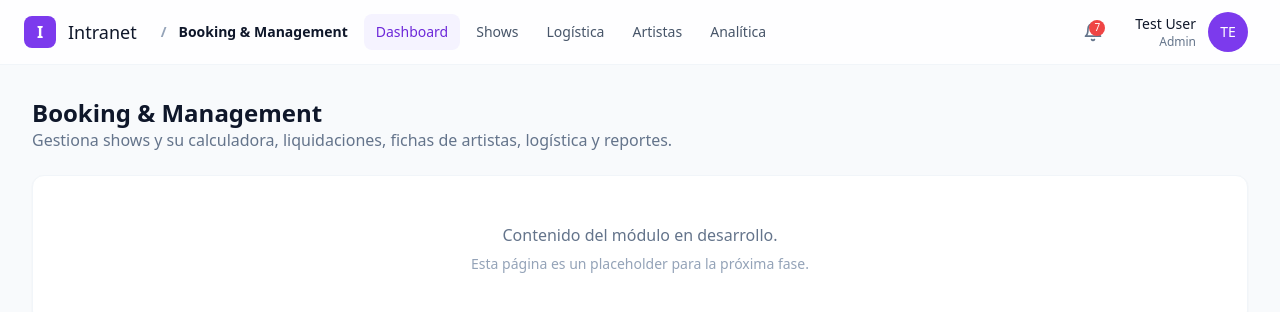
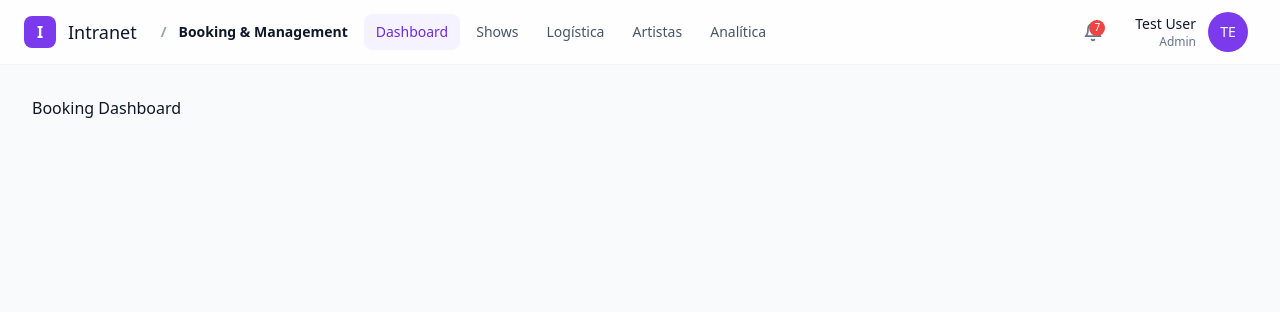
Before and after one commit to Arian1192/intranet-boilerplate, a React (Vite) app: page /conceptone in a window 1280 px wide. Shown: the top 312 px of the page. Built offline with nearby package versions, Linux system fonts and the light colour scheme.

Commit message:
feat: add nested routes and active tab highlighting for booking module

```diff
--- a/src/app/router.tsx
+++ b/src/app/router.tsx
@@ -8,13 +8,24 @@ import { CrudaShell } from '@/features/modules/CrudaShell';
 import { CRMShell } from '@/features/modules/CRMShell';
 import { TeamShell } from '@/features/modules/TeamShell';
 import { ConfigShell } from '@/features/modules/ConfigShell';
+import { BookingDashboardPage } from '@/features/booking/pages/BookingDashboardPage';
+import { ShowsPage } from '@/features/booking/pages/ShowsPage';
+import { LogisticsPage } from '@/features/booking/pages/LogisticsPage';
+import { ArtistsPage } from '@/features/booking/pages/ArtistsPage';
+import { AnalyticsPage } from '@/features/booking/pages/AnalyticsPage';
 
 export function AppRouter() {
   return (
     <Routes>
       <Route path="/login" element={<LoginPage />} />
       <Route path="/" element={<DashboardPage />} />
-      <Route path="/conceptone" element={<ConceptOneShell />} />
+      <Route path="/conceptone" element={<ConceptOneShell />}>
+        <Route index element={<BookingDashboardPage />} />
+        <Route path="shows" element={<ShowsPage />} />
+        <Route path="logistica" element={<LogisticsPage />} />
+        <Route path="artistas" element={<ArtistsPage />} />
+        <Route path="analitica" element={<AnalyticsPage />} />
+      </Route>
       <Route path="/etra" element={<EtraShell />} />
       <Route path="/produccion" element={<ProduccionShell />} />
       <Route path="/cruda" element={<CrudaShell />} />
--- a/src/components/layout/TopNav.tsx
+++ b/src/components/layout/TopNav.tsx
@@ -1,12 +1,13 @@
 import { Bell } from 'lucide-react';
+import { NavLink } from 'react-router';
 import { APP_NAME } from '@/lib/constants';
+import { cn } from '@/lib/utils';
 import { UserMenu } from './UserMenu';
 import type { User } from '@/types';
 
 export interface ModuleHeader {
   name: string;
-  tabs?: string[];
-  activeTab?: string;
+  tabs?: { label: string; href: string }[];
 }
 
 export interface TopNavProps {
@@ -31,22 +32,23 @@ export function TopNav({ user, notificationCount = 0, module }: TopNavProps) {
             <nav className="hidden items-center gap-1 md:flex" aria-label={`Pestañas de ${module.name}`}>
               <span className="mr-2 text-sm font-semibold text-slate-400">/</span>
               <span className="mr-3 text-sm font-semibold text-slate-900">{module.name}</span>
-              {module.tabs?.map((tab) => {
-                const isActive = tab === (module.activeTab || module.tabs?.[0]);
-                return (
-                  <button
-                    key={tab}
-                    type="button"
-                    className={`rounded-lg px-3 py-2 text-sm font-normal transition-colors ${
+              {module.tabs?.map((tab) => (
+                <NavLink
+                  key={tab.href}
+                  to={tab.href}
+                  end={tab.href === '/conceptone'}
+                  className={({ isActive }) =>
+                    cn(
+                      'rounded-lg px-3 py-2 text-sm font-normal transition-colors',
                       isActive
                         ? 'bg-brand-50 text-brand-700'
                         : 'text-slate-600 hover:bg-slate-100'
-                    }`}
-                  >
-                    {tab}
-                  </button>
-                );
-              })}
+                    )
+                  }
+                >
+                  {tab.label}
+                </NavLink>
+              ))}
             </nav>
           )}
         </div>
--- /dev/null
+++ b/src/features/booking/pages/AnalyticsPage.tsx
@@ -0,0 +1,3 @@
+export function AnalyticsPage() {
+  return <div>Analítica</div>;
+}
--- /dev/null
+++ b/src/features/booking/pages/ArtistsPage.tsx
@@ -0,0 +1,3 @@
+export function ArtistsPage() {
+  return <div>Artistas</div>;
+}
--- /dev/null
+++ b/src/features/booking/pages/BookingDashboardPage.tsx
@@ -0,0 +1,3 @@
+export function BookingDashboardPage() {
+  return <div>Booking Dashboard</div>;
+}
--- /dev/null
+++ b/src/features/booking/pages/LogisticsPage.tsx
@@ -0,0 +1,3 @@
+export function LogisticsPage() {
+  return <div>Logística</div>;
+}
--- /dev/null
+++ b/src/features/booking/pages/ShowsPage.tsx
@@ -0,0 +1,3 @@
+export function ShowsPage() {
+  return <div>Shows</div>;
+}
--- /dev/null
+++ b/src/features/booking/pages/index.ts
@@ -0,0 +1,5 @@
+export * from './BookingDashboardPage';
+export * from './ShowsPage';
+export * from './LogisticsPage';
+export * from './ArtistsPage';
+export * from './AnalyticsPage';
--- a/src/features/modules/ConceptOneShell.tsx
+++ b/src/features/modules/ConceptOneShell.tsx
@@ -1,12 +1,26 @@
-import { ModuleShell } from './ModuleShell';
+import { Outlet } from 'react-router';
+import { AppLayout } from '@/components/layout';
+import type { User } from '@/types';
+
+const mockUser: User = {
+  id: '1',
+  email: 'test@example.com',
+  name: 'Test User',
+  role: 'Admin',
+};
+
+const tabs = [
+  { label: 'Dashboard', href: '/conceptone' },
+  { label: 'Shows', href: '/conceptone/shows' },
+  { label: 'Logística', href: '/conceptone/logistica' },
+  { label: 'Artistas', href: '/conceptone/artistas' },
+  { label: 'Analítica', href: '/conceptone/analitica' },
+];
 
 export function ConceptOneShell() {
   return (
-    <ModuleShell
-
-      title="Booking & Management"
-      description="Gestiona shows y su calculadora, liquidaciones, fichas de artistas, logística y reportes."
-      tabs={['Dashboard', 'Shows', 'Logística', 'Artistas', 'Analítica']}
-    />
+    <AppLayout user={mockUser} module={{ name: 'Booking & Management', tabs }}>
+      <Outlet />
+    </AppLayout>
   );
 }
--- a/src/features/modules/ModuleShell.tsx
+++ b/src/features/modules/ModuleShell.tsx
@@ -15,12 +15,9 @@ const mockUser: User = {
   role: 'Admin',
 };
 
-export function ModuleShell({ title, description, tabs }: ModuleShellProps) {
+export function ModuleShell({ title, description }: ModuleShellProps) {
   return (
-    <AppLayout
-      user={mockUser}
-      module={{ name: title, tabs, activeTab: tabs?.[0] }}
-    >
+    <AppLayout user={mockUser} module={{ name: title }}>
       <div className="space-y-6">
         <div>
           <h1 className="text-2xl font-semibold text-slate-900">{title}</h1>
```
